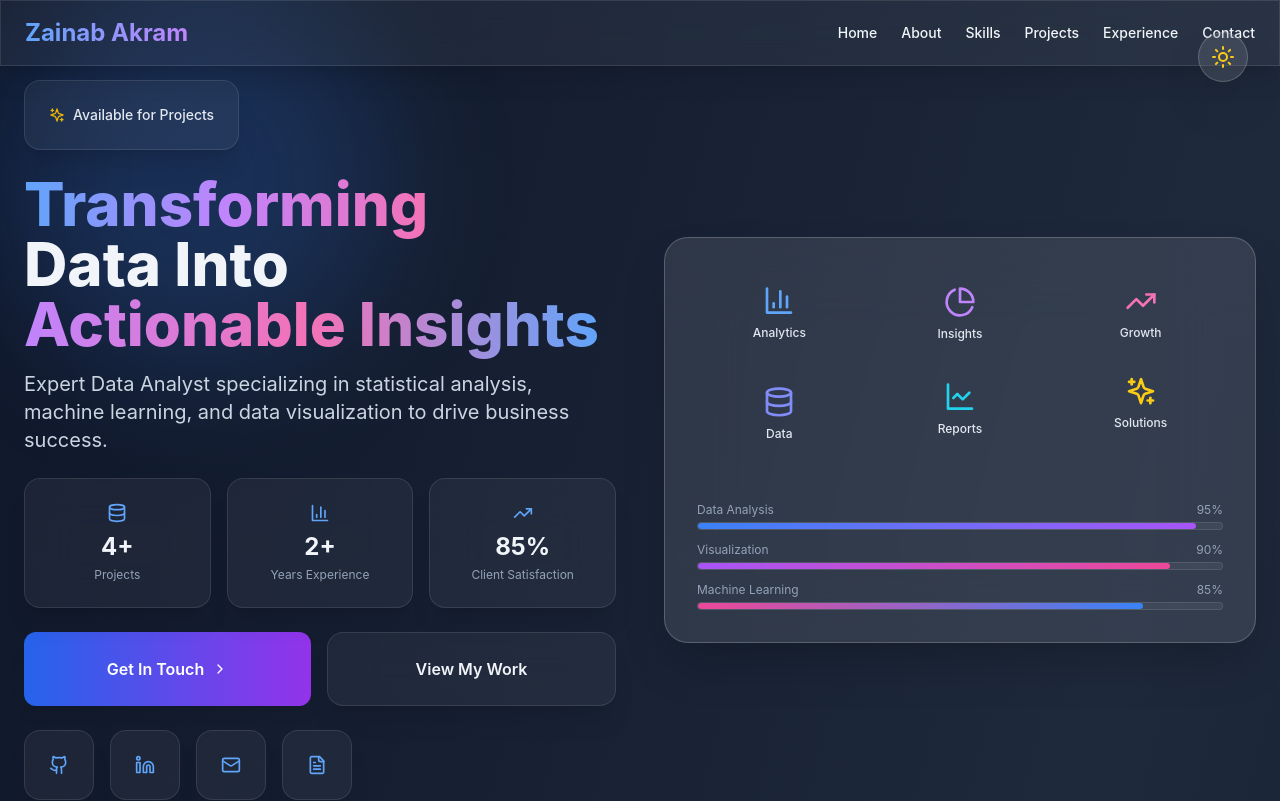
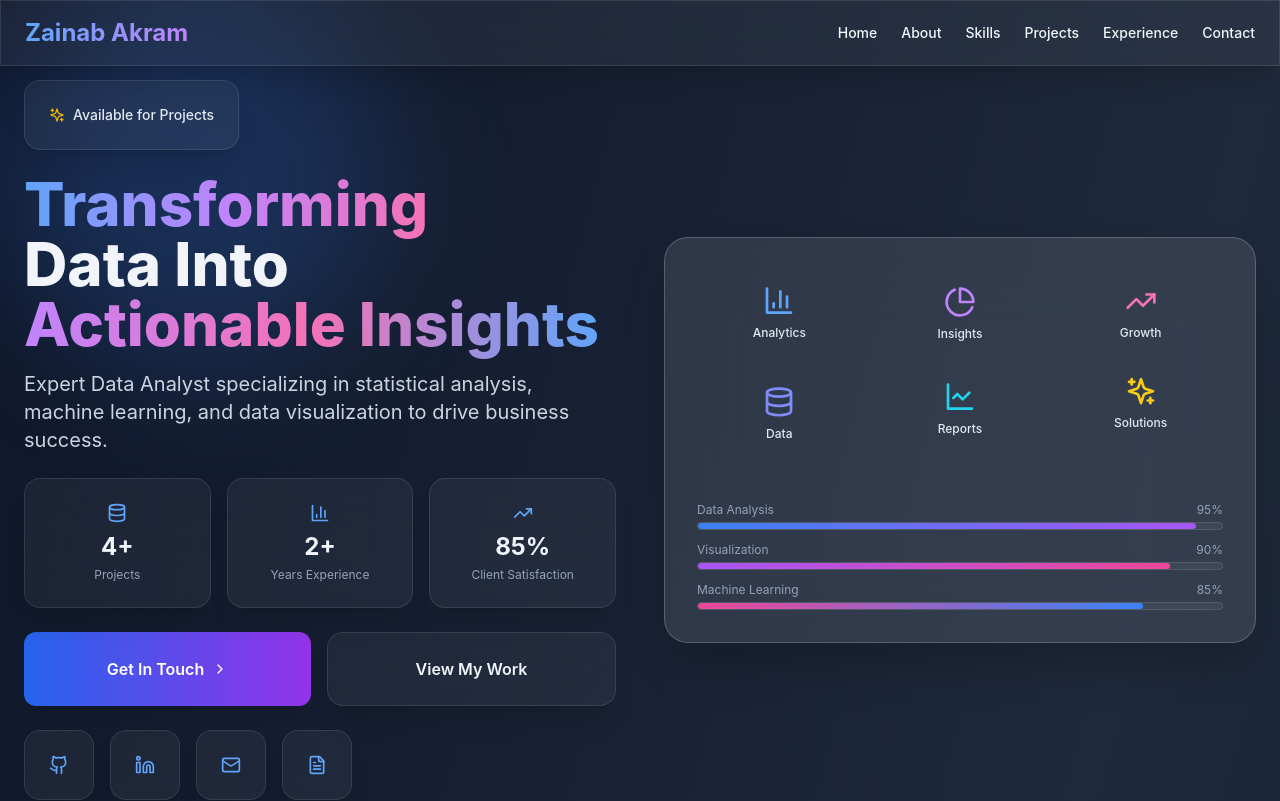
Before and after one commit to Hareem2024/zainabs-portfolio, a React (Vite) app: page / in a window 1280 px wide. Shown: the top 801 px of the page. Built offline with nearby package versions, Linux system fonts and the light colour scheme.

Commit message:
Remove theme toggle and force dark mode always

```diff
--- a/src/App.jsx
+++ b/src/App.jsx
@@ -1,4 +1,4 @@
-import { useState, useEffect } from 'react'
+import { useEffect } from 'react'
 import Hero from './components/Hero'
 import About from './components/About'
 import Skills from './components/Skills'
@@ -6,23 +6,12 @@ import Projects from './components/Projects'
 import Experience from './components/Experience'
 import Contact from './components/Contact'
 import Navbar from './components/Navbar'
-import ThemeToggle from './components/ThemeToggle'
 
 function App() {
-  const [theme, setTheme] = useState('dark')
-
   useEffect(() => {
-    const savedTheme = localStorage.getItem('theme') || 'dark'
-    setTheme(savedTheme)
-    document.documentElement.classList.toggle('dark', savedTheme === 'dark')
+    // Always use dark mode
+    document.documentElement.classList.add('dark')
   }, [])
-
-  const toggleTheme = () => {
-    const newTheme = theme === 'dark' ? 'light' : 'dark'
-    setTheme(newTheme)
-    localStorage.setItem('theme', newTheme)
-    document.documentElement.classList.toggle('dark', newTheme === 'dark')
-  }
 
   return (
     <div className="min-h-screen relative overflow-hidden">
@@ -33,7 +22,6 @@ function App() {
         <div className="absolute top-1/2 left-1/2 transform -translate-x-1/2 -translate-y-1/2 w-96 h-96 bg-indigo-400/20 dark:bg-indigo-500/10 rounded-full blur-3xl animate-float-slow will-change-transform" style={{ animationDelay: '1.5s' }}></div>
       </div>
 
-      <ThemeToggle theme={theme} toggleTheme={toggleTheme} />
       <Navbar />
       <Hero />
       <About />
--- a/src/components/ThemeToggle.jsx
+++ b/src/components/ThemeToggle.jsx
@@ -1,19 +1,5 @@
-import { Sun, Moon } from 'lucide-react'
-
-function ThemeToggle({ theme, toggleTheme }) {
-  return (
-    <button
-      onClick={toggleTheme}
-      className="hidden md:flex fixed top-8 right-8 z-50 glass-strong rounded-full p-3 transition-all duration-300 hover:scale-110 hover:rotate-12"
-      aria-label="Toggle theme"
-    >
-      {theme === 'dark' ? (
-        <Sun className="w-6 h-6 text-yellow-400" />
-      ) : (
-        <Moon className="w-6 h-6 text-indigo-600" />
-      )}
-    </button>
-  )
+function ThemeToggle() {
+  return null
 }
 
 export default ThemeToggle
```
